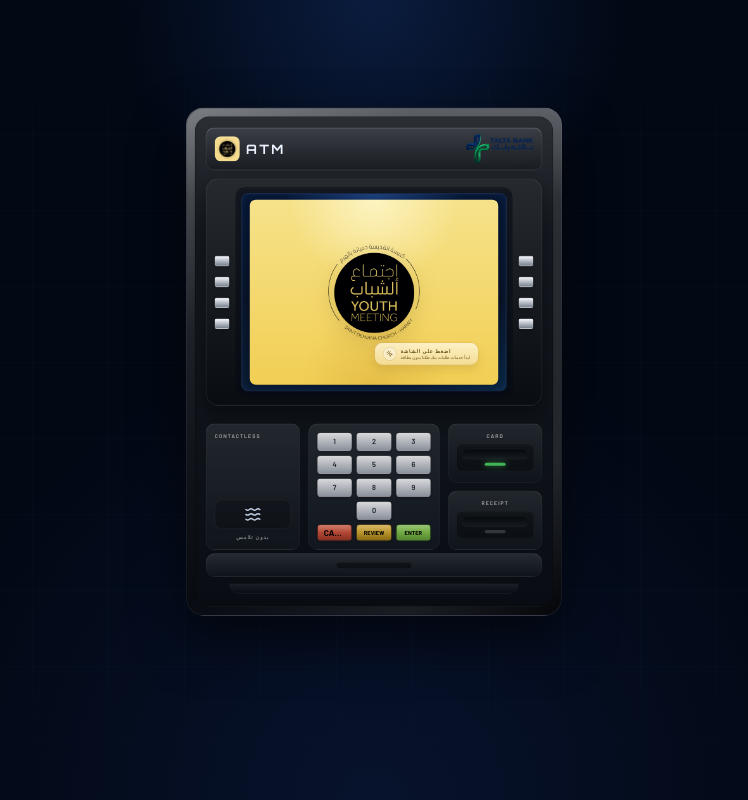
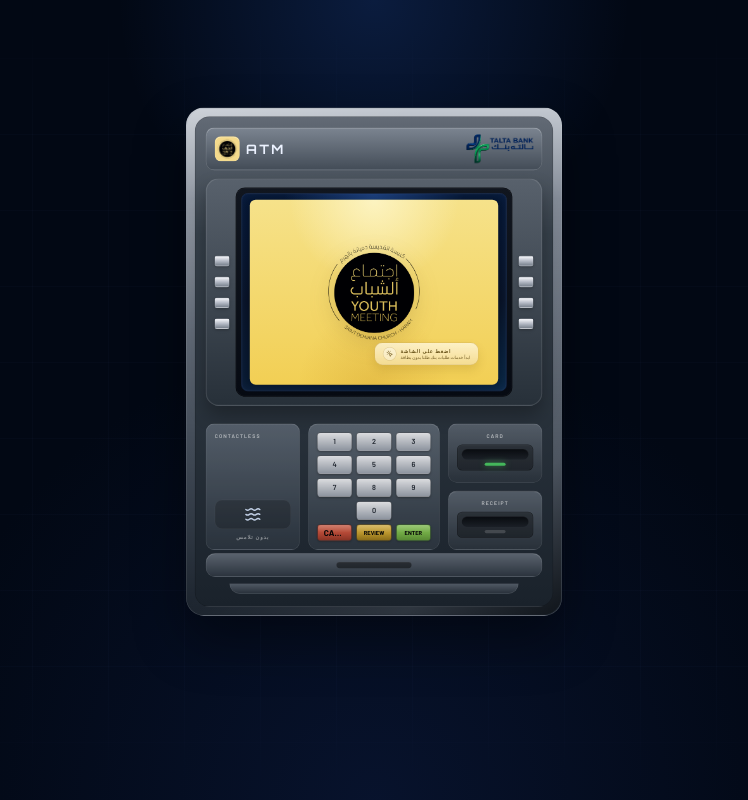
Before and after one commit to jouliano2001/TALTA-BANK-ATM, a React (Vite) app: page / in a window 1280 px wide. Shown: the whole page, without its empty margins (266-1014 px from the left). Built offline with nearby package versions, Linux system fonts and the light colour scheme.

Commit message:
adjustment of colors

```diff
--- a/src/components/atm/AtmMachine.tsx
+++ b/src/components/atm/AtmMachine.tsx
@@ -138,10 +138,10 @@ export function AtmMachine({
           minHeight: `${baseMachineHeight}px`,
         }}
       >
-        <div className="relative rounded-[34px] border border-white/10 bg-[linear-gradient(180deg,#5d6167_0%,#2e3238_18%,#11151b_68%,#070a10_100%)] p-4 shadow-[0_45px_100px_rgba(0,0,0,0.58)]">
+        <div className="relative rounded-[34px] border border-white/16 bg-[linear-gradient(180deg,#c2c8d0_0%,#838b97_18%,#404955_68%,#1b232d_100%)] p-4 shadow-[0_45px_100px_rgba(0,0,0,0.42)]">
           <div className="absolute inset-[1px] rounded-[33px] bg-[linear-gradient(135deg,rgba(255,255,255,0.18),transparent_26%,transparent_56%,rgba(255,255,255,0.08)_82%,rgba(0,0,0,0.4))]" />
-          <div className="relative rounded-[28px] border border-black/40 bg-[linear-gradient(180deg,#2b2e33_0%,#141920_24%,#090d13_100%)] px-5 pb-6 pt-5">
-          <header className="mb-3 flex items-center justify-between rounded-[14px] border border-white/12 bg-[linear-gradient(180deg,#3a3e45,#191d22)] px-3 py-2 shadow-[inset_0_1px_0_rgba(255,255,255,0.18)] sm:mb-4 sm:rounded-[16px] sm:px-4 sm:py-3">
+          <div className="relative rounded-[28px] border border-black/25 bg-[linear-gradient(180deg,#626a75_0%,#36404a_24%,#1a222b_100%)] px-5 pb-6 pt-5">
+          <header className="mb-3 flex items-center justify-between rounded-[14px] border border-white/18 bg-[linear-gradient(180deg,#7b8490,#434c57)] px-3 py-2 shadow-[inset_0_1px_0_rgba(255,255,255,0.26)] sm:mb-4 sm:rounded-[16px] sm:px-4 sm:py-3">
             <div className="flex items-center gap-2 sm:gap-3">
               <div className="flex h-9 w-9 items-center justify-center overflow-hidden rounded-lg border border-white/10 bg-[#f4da8c] shadow-[inset_0_1px_0_rgba(255,255,255,0.45)] sm:h-11 sm:w-11 sm:rounded-xl md:h-12 md:w-12">
                 <img
@@ -163,7 +163,7 @@ export function AtmMachine({
             </div>
           </header>
 
-          <div className="relative rounded-[20px] border border-white/8 bg-[linear-gradient(180deg,#26292e,#090c11)] p-2.5 shadow-[inset_0_0_0_1px_rgba(255,255,255,0.05),0_18px_34px_rgba(0,0,0,0.36)] sm:rounded-[24px] sm:p-3 md:p-4">
+          <div className="relative rounded-[20px] border border-white/14 bg-[linear-gradient(180deg,#58616c,#273039)] p-2.5 shadow-[inset_0_0_0_1px_rgba(255,255,255,0.1),0_18px_34px_rgba(0,0,0,0.28)] sm:rounded-[24px] sm:p-3 md:p-4">
             <div className="flex items-stretch gap-1.5 sm:gap-2 md:gap-3">
               <MachineSideButtons side="left" />
 
@@ -320,11 +320,11 @@ export function AtmMachine({
             </div>
           </motion.div>
 
-          <div className="mt-3 rounded-[16px] border border-white/6 bg-[linear-gradient(180deg,#262a31,#0f141b)] px-3 py-3 shadow-[inset_0_1px_0_rgba(255,255,255,0.08)] sm:mt-5 sm:rounded-[18px] sm:px-4 sm:py-4">
+          <div className="mt-3 rounded-[16px] border border-white/12 bg-[linear-gradient(180deg,#5a636e,#2b333d)] px-3 py-3 shadow-[inset_0_1px_0_rgba(255,255,255,0.14)] sm:mt-5 sm:rounded-[18px] sm:px-4 sm:py-4">
             <div className="mx-auto h-2.5 w-24 rounded-full bg-black/45 shadow-[inset_0_1px_2px_rgba(255,255,255,0.08)] sm:h-3 sm:w-28 md:w-36" />
           </div>
 
-          <div className="mx-auto mt-2 h-4 w-[86%] rounded-b-[16px] border border-white/5 bg-[linear-gradient(180deg,#1b1f25,#090d13)] sm:mt-3 sm:h-5 sm:rounded-b-[20px]" />
+          <div className="mx-auto mt-2 h-4 w-[86%] rounded-b-[16px] border border-white/10 bg-[linear-gradient(180deg,#505964,#29313b)] sm:mt-3 sm:h-5 sm:rounded-b-[20px]" />
           </div>
         </div>
       </motion.div>
@@ -368,7 +368,7 @@ function HardwarePanel({
   label: string;
 }) {
   return (
-    <div className="flex min-h-[88px] flex-col justify-between rounded-[14px] border border-white/7 bg-[linear-gradient(180deg,#262a31,#11161d)] p-2.5 shadow-[inset_0_1px_0_rgba(255,255,255,0.08)] sm:min-h-[105px] sm:rounded-[16px] sm:p-3 md:min-h-[122px] md:p-4">
+    <div className="flex min-h-[88px] flex-col justify-between rounded-[14px] border border-white/12 bg-[linear-gradient(180deg,#5a6470,#2b343e)] p-2.5 shadow-[inset_0_1px_0_rgba(255,255,255,0.14)] sm:min-h-[105px] sm:rounded-[16px] sm:p-3 md:min-h-[122px] md:p-4">
       <span className="text-[8px] font-semibold uppercase tracking-[0.15em] text-white/70 sm:text-[9px] md:text-[10px] md:tracking-[0.2em]">
         {title}
       </span>
@@ -388,7 +388,7 @@ function KeypadPanel({ onCancel }: { onCancel: () => void }) {
   const keys = ["1", "2", "3", "4", "5", "6", "7", "8", "9", "", "0", ""];
 
   return (
-    <div className="rounded-[16px] border border-white/7 bg-[linear-gradient(180deg,#252a30,#121821)] p-2.5 shadow-[inset_0_1px_0_rgba(255,255,255,0.08)] sm:rounded-[18px] sm:p-3 md:p-4">
+    <div className="rounded-[16px] border border-white/12 bg-[linear-gradient(180deg,#5c6671,#2d3640)] p-2.5 shadow-[inset_0_1px_0_rgba(255,255,255,0.14)] sm:rounded-[18px] sm:p-3 md:p-4">
       <div className="grid grid-cols-3 gap-1.5 sm:gap-2">
         {keys.map((key, index) => (
           <div
@@ -475,7 +475,7 @@ function SlotPanel({
   accent: "green" | "neutral";
 }) {
   return (
-    <div className="rounded-[16px] border border-white/7 bg-[linear-gradient(180deg,#252a30,#10151c)] p-3 shadow-[inset_0_1px_0_rgba(255,255,255,0.08)] sm:p-4">
+    <div className="rounded-[16px] border border-white/12 bg-[linear-gradient(180deg,#59626d,#2a323b)] p-3 shadow-[inset_0_1px_0_rgba(255,255,255,0.14)] sm:p-4">
       <div className="mb-2 text-center text-[9px] font-semibold uppercase tracking-[0.2em] text-white/72 sm:text-[10px]">
         {title}
       </div>
```
